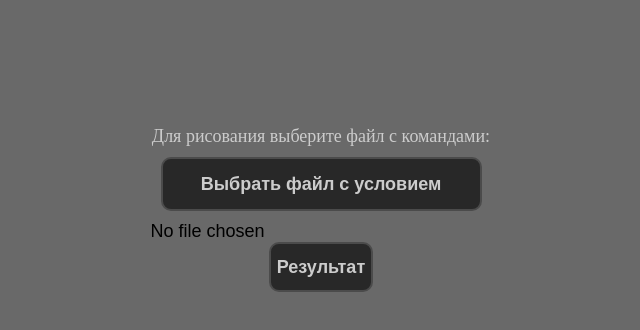
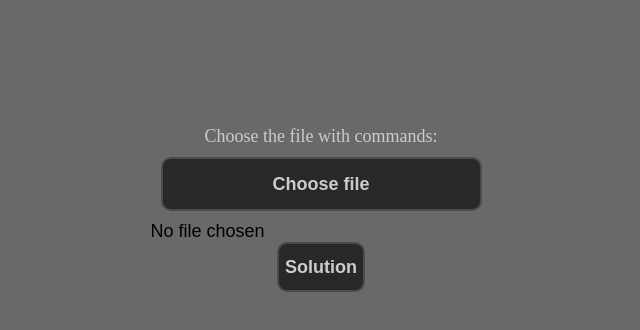
Before and after one commit to diesel167/simple-txt-drawer, a plain HTML site: page index.html in a window 1280 px wide. Shown: the whole page, without its empty margins (319-959 px from the left). Drawn offline with Linux system fonts and the light colour scheme.

Commit message:
style: some styles improovements

```diff
--- a/index.html
+++ b/index.html
@@ -8,9 +8,9 @@
 </head>
 <body>
     <main>
-        <label for="file">Для рисования выберите файл с командами:</label>
+        <label for="file">Choose the file with commands:</label>
         <input type="file" id="file" name="file"/>
-        <button id="save">Результат</button>
+        <button id="save">Solution</button>
     </main>
 </body>
 <script src="https://cdn.rawgit.com/eligrey/FileSaver.js/5ed507ef8aa53d8ecfea96d96bc7214cd2476fd2/FileSaver.min.js"></script>
--- a/style.css
+++ b/style.css
@@ -18,7 +18,7 @@ input#file{
 }
 
 #file::before {
-    content: 'Выбрать файл с условием';
+    content: 'Choose file';
     display: block;
     background-color: rgba(26, 26, 26, 0.82);
     border: 2px solid rgba(78, 78, 78, 0.92);
```
Also changed, not shown: 1 other file.
